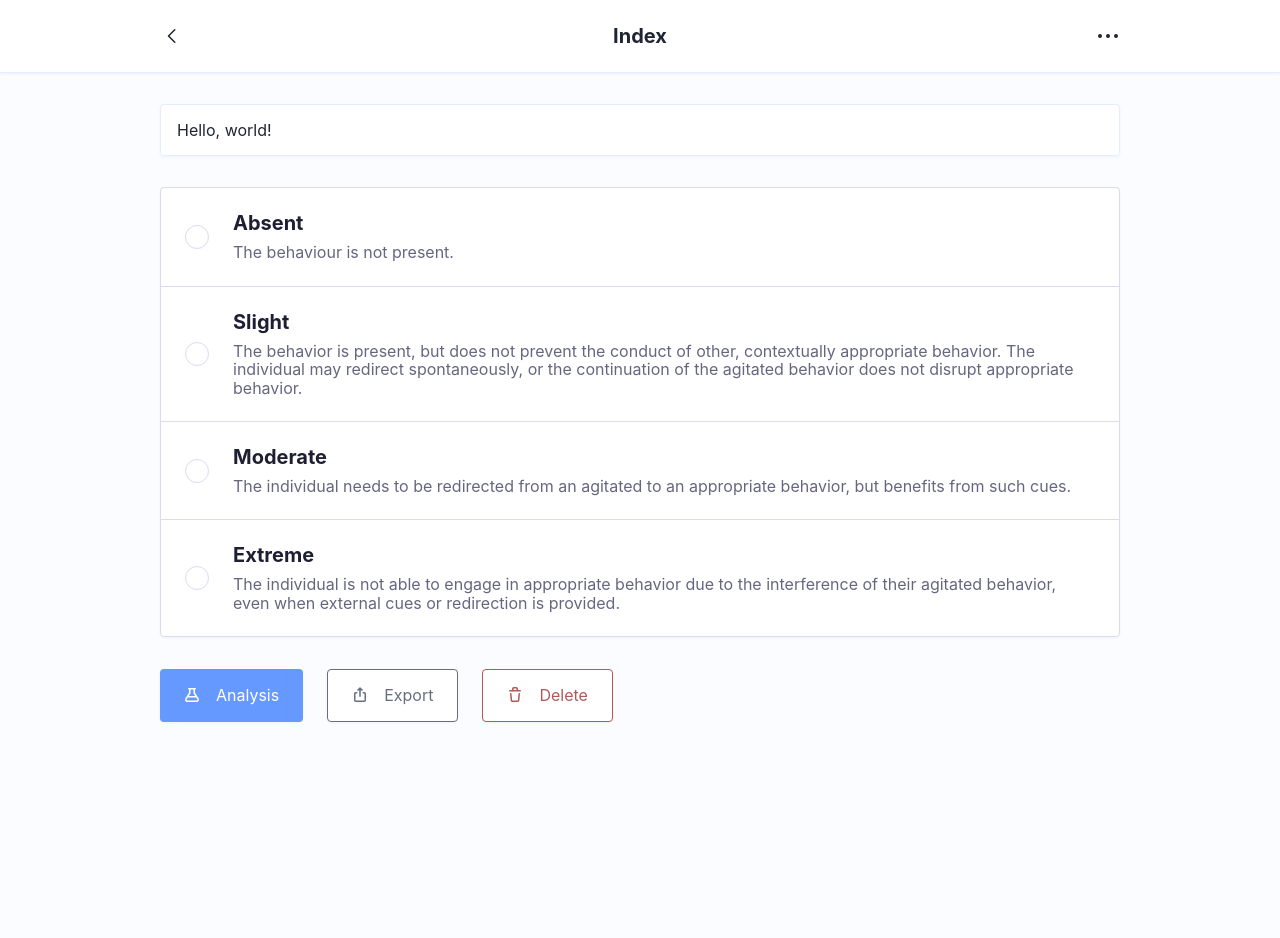
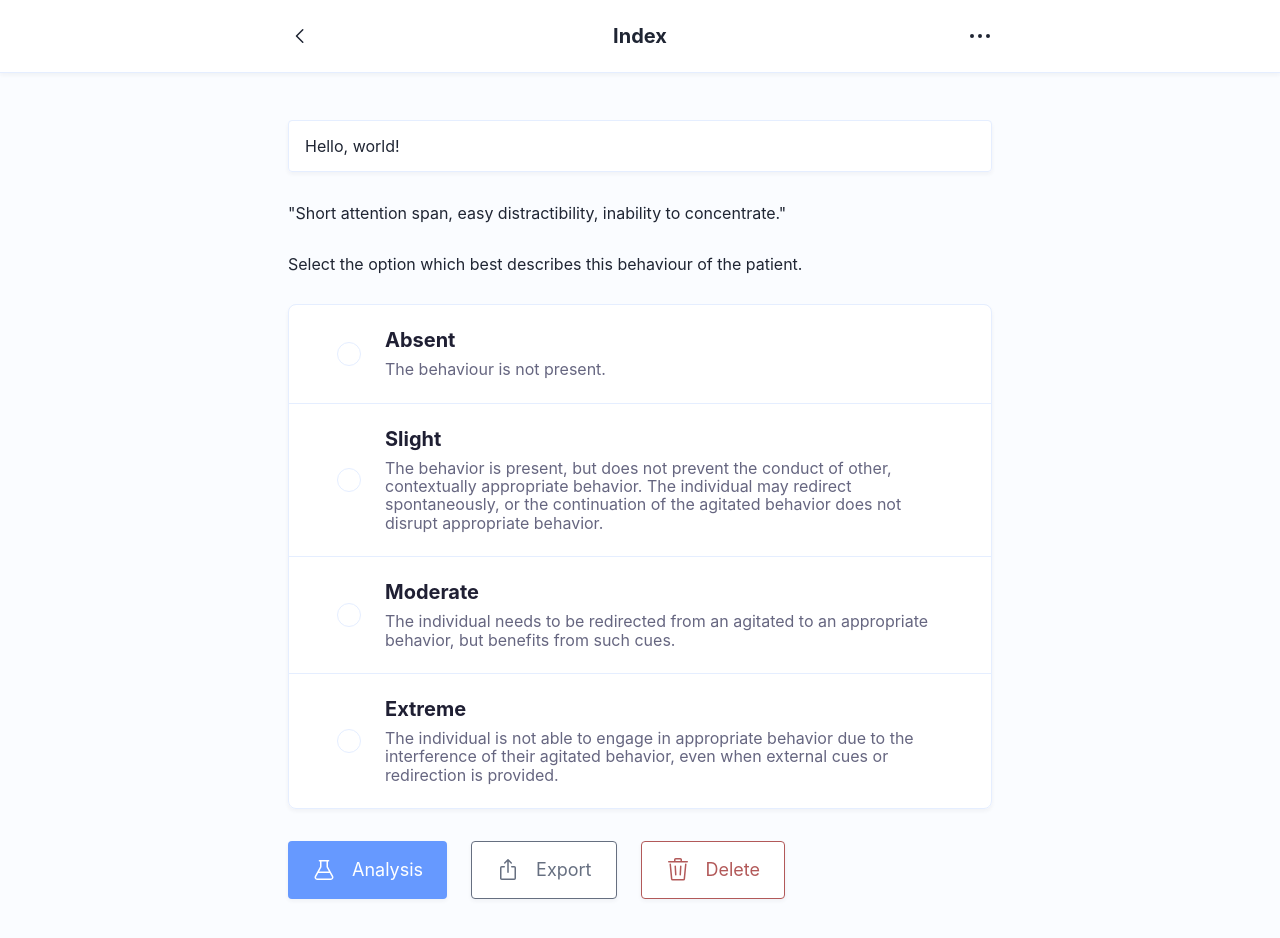
Before and after one commit to scottwillmoore/fit3161, a Next.js app: page / in a window 1280 px wide. Shown: the top 938 px of the page. Before the commit the page ends 800 px from the top, so only its background shows below. Built offline with nearby package versions, Linux system fonts and the light colour scheme.

Commit message:
Finish first-pass of question user-interface

```diff
--- a/src/components/button.module.scss
+++ b/src/components/button.module.scss
@@ -7,27 +7,39 @@
     align-items: center;
     padding: 16px 24px;
     border-radius: 4px;
-    font-size: 16px;
+    font-size: 18px;
     box-shadow: $box-shadow;
+    transition-property: all;
+    transition-duration: 200ms;
+    transition-timing-function: cubic-bezier(0.4, 0, 0.2, 1);
+}
+
+.button:focus {
+    outline: none;
+    box-shadow: $box-shadow-outline;
+}
+
+.button:hover {
+    box-shadow: $box-shadow-outline;
 }
 
 .button > * + * {
     margin-left: 16px;
 }
 
-.button-primary {
+.buttonPrimary {
     color: $color-white;
     background-color: $color-blue-hard;
 }
 
-.button-secondary {
+.buttonSecondary {
     color: $color-blue-gray;
     background-color: $color-white;
     border-width: 1px;
     border-color: $color-blue-gray;
 }
 
-.button-danger {
+.buttonDanger {
     color: $color-red-hard;
     background-color: $color-white;
     border-width: 1px;
--- a/src/components/button.tsx
+++ b/src/components/button.tsx
@@ -4,24 +4,28 @@ import { As, WithAs, WithChildren } from "app/utilities";
 
 import classes from "./button.module.scss";
 
+function capitalize([first, ...rest]: string) {
+    return `${first.toUpperCase()}${rest.join("")}`;
+}
+
 export type ButtonVariant = "primary" | "secondary" | "danger";
 
 export type ButtonProperties<T extends As> = WithAs<T> & {
     icon: any;
     text: string;
-    variant?: ButtonVariant;
+    variant: ButtonVariant;
 };
 
 export function Button<T extends As>({
     as,
     icon,
     text,
-    variant = "secondary",
+    variant,
     ...properties
 }: ButtonProperties<T>) {
     const classNames = [];
     classNames.push(classes.button);
-    classNames.push(classes[`button-${variant}`]);
+    classNames.push(classes[`button${capitalize(variant)}`]);
 
     const className = classNames.join(" ");
 
@@ -29,7 +33,7 @@ export function Button<T extends As>({
         as || "button",
         { className, ...properties },
         <Fragment>
-            {createElement(icon, { height: "16" })}
+            {createElement(icon, { height: "24" })}
             <span className={classes.text}>{text}</span>
         </Fragment>
     );
--- a/src/components/frame.module.scss
+++ b/src/components/frame.module.scss
@@ -33,6 +33,6 @@
 .body {
     @include column;
     @include container;
-    @include padding-y(4);
+    @include padding-y(6);
     @include space-between-y(4);
 }
--- a/src/components/progress-bar.module.scss
+++ b/src/components/progress-bar.module.scss
@@ -3,10 +3,11 @@
 @use "utilities" as *;
 @use "variables" as *;
 
-$font-size: $font-size-medium;
-$thickness: 4px;
-$color: $color-blue-hard;
-$background-color: $color-blue-soft;
+$description-font-size: 16px;
+$description-color: $color-blue-gray;
+$bar-color: $color-blue-soft;
+$bar-thickness: 4px;
+$progress-color: $color-blue-hard;
 
 .container {
     @include column;
@@ -14,18 +15,19 @@ $background-color: $color-blue-soft;
 }
 
 .description {
-    font-size: $font-size;
+    font-size: $description-font-size;
+    color: $description-color;
 }
 
 .progress {
     overflow: hidden;
-    height: $thickness;
-    border-radius: $thickness / 2;
-    background-color: $background-color;
+    height: $bar-thickness;
+    border-radius: $bar-thickness / 2;
+    background-color: $bar-color;
 }
 
 .bar {
     @include transition;
     height: 100%;
-    background-color: $color;
+    background-color: $progress-color;
 }
--- a/src/components/progress-bar.tsx
+++ b/src/components/progress-bar.tsx
@@ -10,7 +10,7 @@ export function ProgressBar({ min = 0, max = 100, value }: ProgressBarProps) {
     const percentage = (100 * value) / (max - min);
     return (
         <div className={classes.container}>
-            <p className={classes.description}>Question 1 of 7</p>
+            {/* <span className={classes.description}>Question 1 of 7</span> */}
             <div className={classes.progress}>
                 <div
                     className={classes.bar}
--- a/src/components/radio.module.scss
+++ b/src/components/radio.module.scss
@@ -1,11 +1,14 @@
 @use "colors" as *;
 @use "variables" as *;
+
+$border-width: 1px;
+$border-radius: 8px;
 
 .card {
     display: flex;
     flex-direction: column;
-    border-radius: 4px;
     background-color: $color-white;
+    border-radius: $border-radius;
     box-shadow: $box-shadow;
     transition-property: all;
     transition-duration: 150ms;
@@ -31,26 +34,27 @@
 // }
 
 .item {
+    cursor: pointer;
     box-sizing: content-box;
     position: relative;
     display: flex;
     flex-direction: row;
     align-items: center;
-    margin-top: -1px;
-    padding: 24px;
-    border-width: 1px;
+    margin-top: -$border-width;
+    padding: 24px 48px;
+    border-width: $border-width;
     border-style: solid;
-    border-color: $color-purple-soft;
+    border-color: $color-blue-soft;
 }
 
 .label:first-child .item {
-    border-top-left-radius: 4px;
-    border-top-right-radius: 4px;
+    border-top-left-radius: $border-radius;
+    border-top-right-radius: $border-radius;
 }
 
 .label:last-child .item {
-    border-bottom-left-radius: 4px;
-    border-bottom-right-radius: 4px;
+    border-bottom-left-radius: $border-radius;
+    border-bottom-right-radius: $border-radius;
 }
 
 // .input:focus + .item {
@@ -71,9 +75,9 @@
     flex-shrink: 0;
     width: 24px;
     height: 24px;
-    border-width: 1px;
+    border-width: $border-width;
     border-style: solid;
-    border-color: $color-purple-soft;
+    border-color: $color-blue-soft;
     border-radius: 100%;
     transition-property: all;
     transition-duration: 150ms;
@@ -82,7 +86,7 @@
 
 .input:checked + .item .indicator {
     background-color: $color-white;
-    border-color: $color-purple-hard;
+    border-color: $color-blue-hard;
     border-width: 6px;
 }
 
--- a/src/pages/index.tsx
+++ b/src/pages/index.tsx
@@ -38,6 +38,15 @@ export default function Index() {
                 </CardSection>
             </Card>
 
+            <h1>
+                "Short attention span, easy distractibility, inability to
+                concentrate."
+            </h1>
+            <p>
+                Select the option which best describes this behaviour of the
+                patient.
+            </p>
+
             <RadioGroup>
                 {responses.map((response) => (
                     <Radio name="response" {...response} />
--- a/src/pages/question.module.scss
+++ b/src/pages/question.module.scss
@@ -9,12 +9,12 @@
 }
 
 .questionTitle {
-    font-size: $font-size-large;
-    font-weight: $font-weight-bold;
+    font-size: 24px;
+    font-weight: 700;
     color: $color-blue-black;
 }
 
 .questionDescription {
-    font-size: $font-size-small;
+    font-size: 16px;
     color: $color-blue-gray;
 }
--- a/src/styles/_utilities.scss
+++ b/src/styles/_utilities.scss
@@ -33,7 +33,7 @@
     }
 }
 
-@mixin container($max-width: 1024px) {
+@mixin container($max-width: 768px) {
     @include margin-x(auto);
     @include padding-x(4);
     max-width: $max-width;
--- a/src/styles/_variables.scss
+++ b/src/styles/_variables.scss
@@ -15,9 +15,8 @@ $font-weight-bold: 700;
 $border-width: 1px;
 $border-radius: 4px;
 
-// $box-shadow: null;
-$box-shadow: 0 1px 3px rgba($color-blue-black, 0.05);
-$box-shadow-outline: 0 0 0 3px $color-blue-soft;
+$box-shadow: 0 2px 4px rgba($color-blue-black, 0.05);
+$box-shadow-outline: 0 0 0 4px $color-blue-soft;
 
 // SPACE
 
```
Also changed, not shown: src/pages/question.tsx (+46 -7 lines), 1 other file (tests, documents, lock files or other folders).
